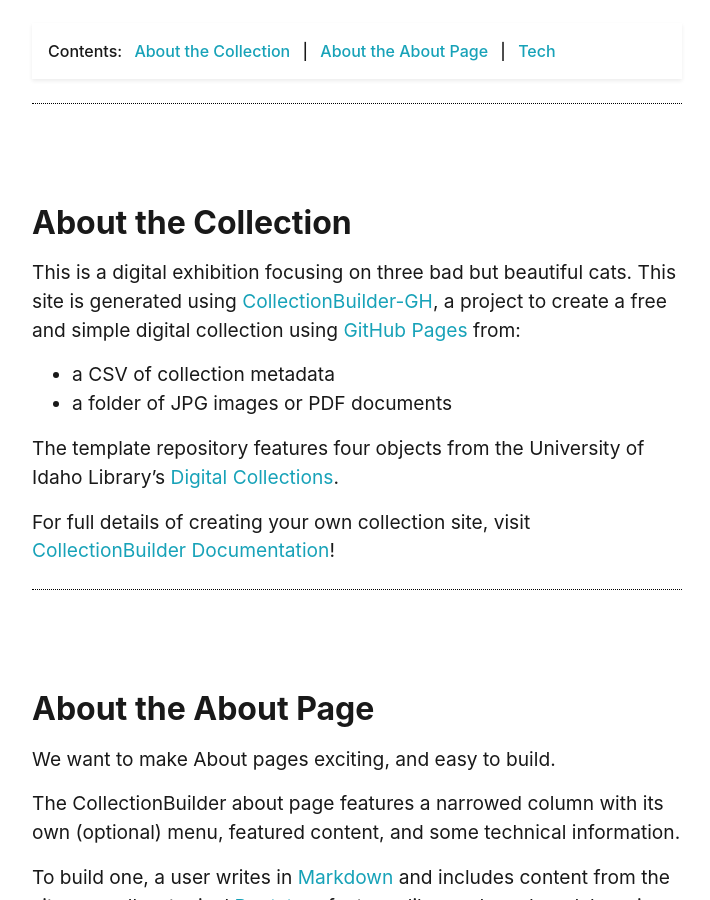
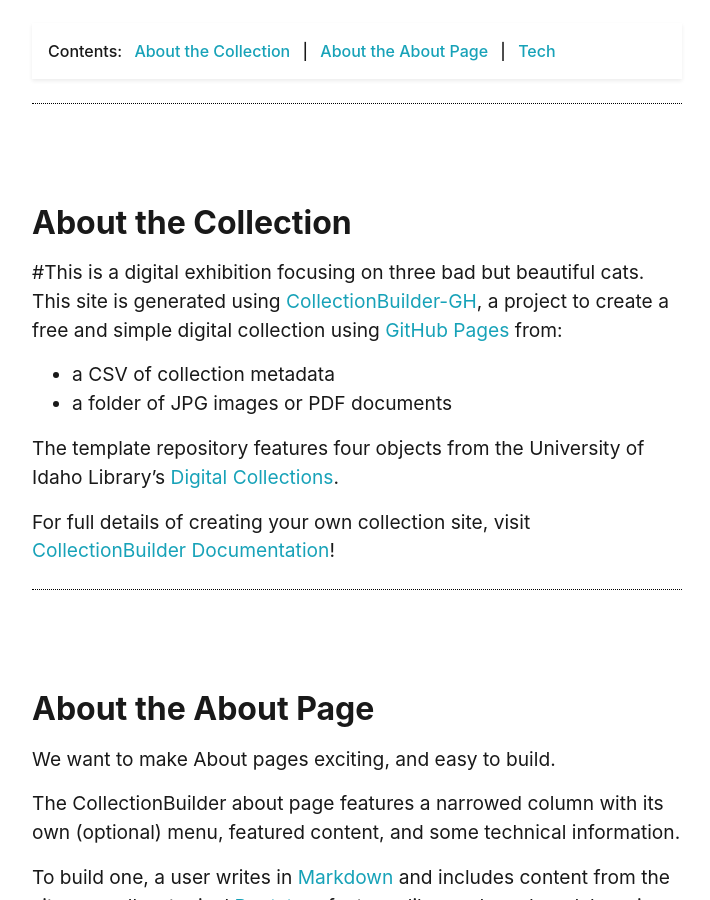
Before and after one commit to jkcronin/3BadCats, a Jekyll site: the page built from pages/about.md, in a window 1280 px wide and 900 px high, scrolled down 469 px. Shown: the whole window, without its empty margins (283-993 px from the left). Built offline with Jekyll 4.4.1, drawn with Linux system fonts in a browser that asks for light colours.

```diff
--- a/pages/about.md
+++ b/pages/about.md
@@ -14,7 +14,7 @@ credits: true
 
 ## About the Collection
 
-This is a digital exhibition focusing on three bad but beautiful cats.
+#This is a digital exhibition focusing on three bad but beautiful cats.
 This site is generated using [CollectionBuilder-GH](https://collectionbuilding.github.io/gh/), a project to create a free and simple digital collection using [GitHub Pages](https://pages.github.com/) from:
 
 - a CSV of collection metadata
```
